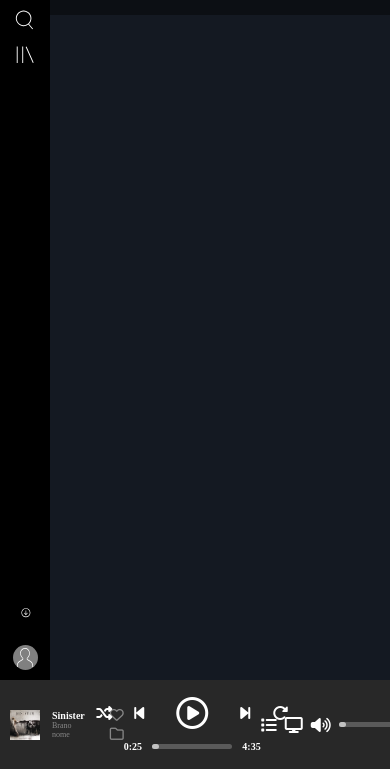
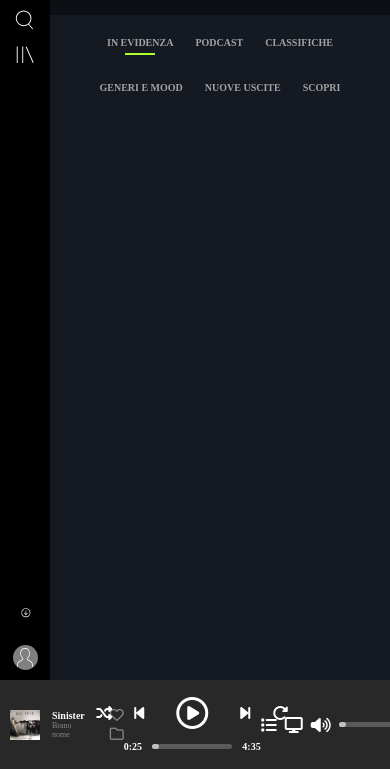
Before and after one commit to Simone-Domenici/html-css-spotifyweb, a plain HTML site: page index.html in a window 390 px wide. Shown: the part 75-844 px from the top of the page. Drawn offline with Linux system fonts and the light colour scheme.

Commit message:
ADD main menu with responsive

```diff
--- a/css/app.css
+++ b/css/app.css
@@ -325,6 +325,33 @@ ol {
     margin-right: 20px;
 }
 
+.menu {
+    display: flex;
+    margin-top: 112px;
+    color: #A3A3A3;
+    justify-content: center;
+}
+
+.menu .main-menu {
+    display: flex;
+    gap: 22px;
+    text-transform: uppercase;
+    font-size: 10px;
+    font-weight: 600;
+    flex-wrap: wrap;
+    justify-content: center;
+    padding: 0 40px;
+}
+
+.main-menu >*:first-child::after {
+    display: table;
+    content: '';
+    width: 30px;
+    border-bottom: 2px solid #ADFF2F;
+    margin: 5px auto;
+
+}
+
 
 /* Utilities */
 
--- a/index.html
+++ b/index.html
@@ -78,6 +78,16 @@
                         <h4>Effettua l'upgrade</h4>
                     </div>
                 </div>
+                <div class="menu">
+                    <ul class="main-menu">
+                        <li><a href="#">In evidenza</a></li>
+                        <li><a href="#">Podcast</a></li>
+                        <li><a href="#">Classifiche</a></li>
+                        <li><a href="#">Generi e mood</a></li>
+                        <li><a href="#">Nuove uscite</a></li>
+                        <li><a href="#">Scopri</a></li>
+                    </ul>
+                </div>
             </div>
         </div>
         <!-- Player -->
```
